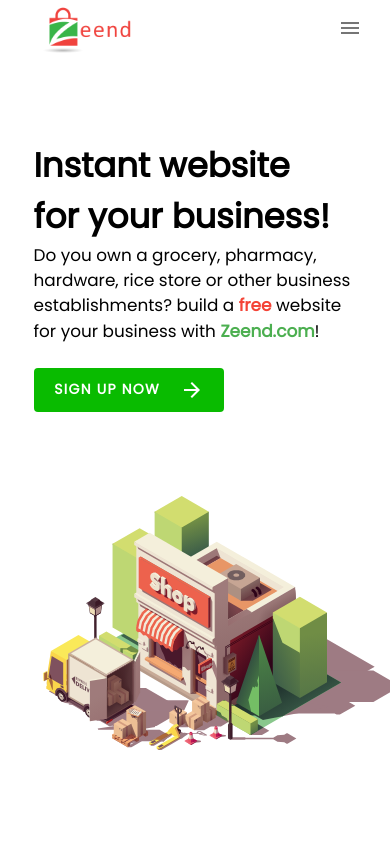
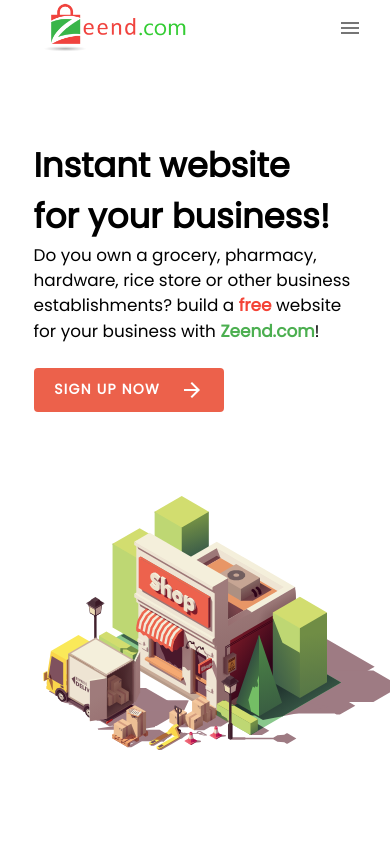
Before and after one commit to MiguelDeVeyra/gh-zeend, a Vue app: page / in a window 390 px wide. Shown: the top 844 px of the page. Built offline with nearby package versions, Linux system fonts and the light colour scheme.

Commit message:
Logo Change

```diff
--- a/src/components/navbar.vue
+++ b/src/components/navbar.vue
@@ -10,8 +10,7 @@
       class="hidden-sm-and-down"
       >
       <v-toolbar-title class="text-uppercase black--text logo__nav">
-        <img src="/zlogoword.png" alt="" height="85px" class="pt-2 pb-2 d-none d-sm-flex">
-        <img src="/zlogo.png" alt="" height="50px" class="pt-1 hidden-sm-and-up">
+        <img src="/logo5.png" alt="" height="85px" class="pt-4 pb-2 d-none d-sm-flex">
       </v-toolbar-title>
 
 
@@ -47,7 +46,7 @@
       class="hidden-md-and-up"
       >
       <v-toolbar-title class="text-uppercase black--text logo__nav">
-        <img src="/zlogoword.png" alt="" height="85px" class="pt-5 pb-3">
+        <img src="/logo5.png" alt="" height="85px" class="pt-5 pb-3">
       </v-toolbar-title>
 
 
--- a/src/views/welcome.vue
+++ b/src/views/welcome.vue
@@ -42,7 +42,7 @@
           <v-btn
             depressed
             large
-            color="#09bb00"
+            color="#EC614B"
             class=" mt-2 font-weight-bold white--text"
           >SIGN UP NOW <v-icon class="ml-5">arrow_forward</v-icon> </v-btn>
         </div>
```
Also changed, not shown: public/logo5.png (added).
